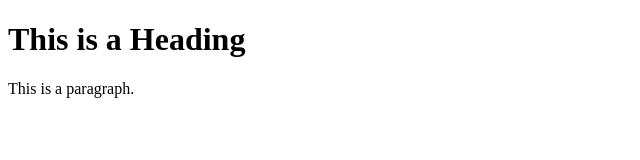
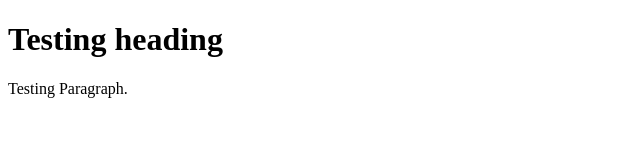
Before and after one commit to MarkSchwe/MarkSchwe, a plain HTML site: page index.html in a window 1280 px wide. Shown: the whole page, without its empty margins (0-640 px from the left). Drawn offline with Linux system fonts and the light colour scheme.

Commit message:
Update index.html

```diff
--- a/index.html
+++ b/index.html
@@ -5,8 +5,8 @@
 </head>
 <body>
 
-<h1>This is a Heading</h1>
-<p>This is a paragraph.</p>
+<h1>Testing heading </h1>
+<p>Testing Paragraph.</p>
 
 </body>
 </html>
```
